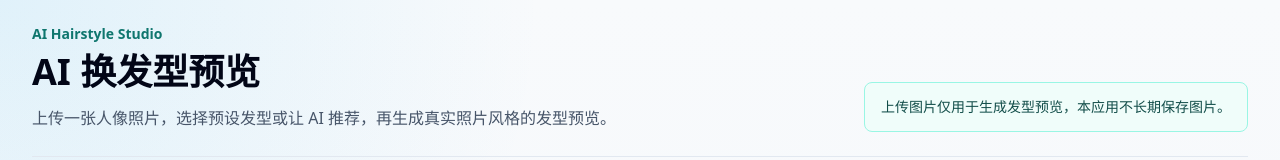
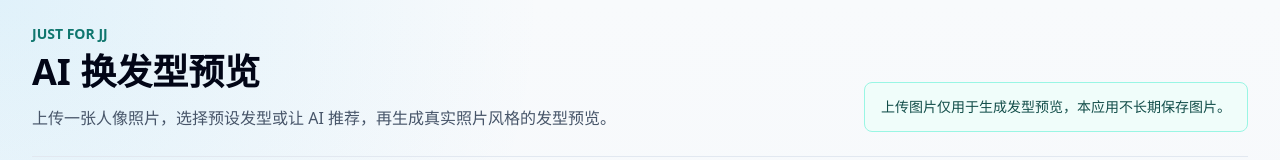
Before and after one commit to aguilarvladimir449-boop/ai-hairstyle-mvp, a Next.js app: page / in a window 1280 px wide. Shown: the top 160 px of the page. Built offline with nearby package versions, Linux system fonts and the light colour scheme.

Commit message:
Update branding to JUST FOR JJ

```diff
--- a/app/layout.tsx
+++ b/app/layout.tsx
@@ -2,8 +2,8 @@ import type { Metadata } from "next";
 import "./globals.css";
 
 export const metadata: Metadata = {
-  title: "AI 换发型 MVP",
-  description: "上传人像照片，选择或推荐发型，生成真实风格的发型预览。"
+  title: "JUST FOR JJ",
+  description: "AI hairstyle preview tool by JUST FOR JJ."
 };
 
 export default function RootLayout({ children }: Readonly<{ children: React.ReactNode }>) {
--- a/app/page.tsx
+++ b/app/page.tsx
@@ -483,7 +483,7 @@ export default function Home() {
     <main className="mx-auto flex min-h-screen w-full max-w-7xl flex-col gap-8 px-4 py-6 sm:px-6 lg:px-8">
       <header className="flex flex-col gap-3 border-b border-slate-200 pb-6 md:flex-row md:items-end md:justify-between">
         <div>
-          <p className="text-sm font-semibold text-teal-700">AI Hairstyle Studio</p>
+          <p className="text-sm font-semibold text-teal-700">JUST FOR JJ</p>
           <h1 className="mt-2 text-3xl font-bold tracking-normal text-slate-950 sm:text-4xl">AI 换发型预览</h1>
           <p className="mt-3 max-w-2xl text-base leading-7 text-slate-600">
             上传一张人像照片，选择预设发型或让 AI 推荐，再生成真实照片风格的发型预览。
```
